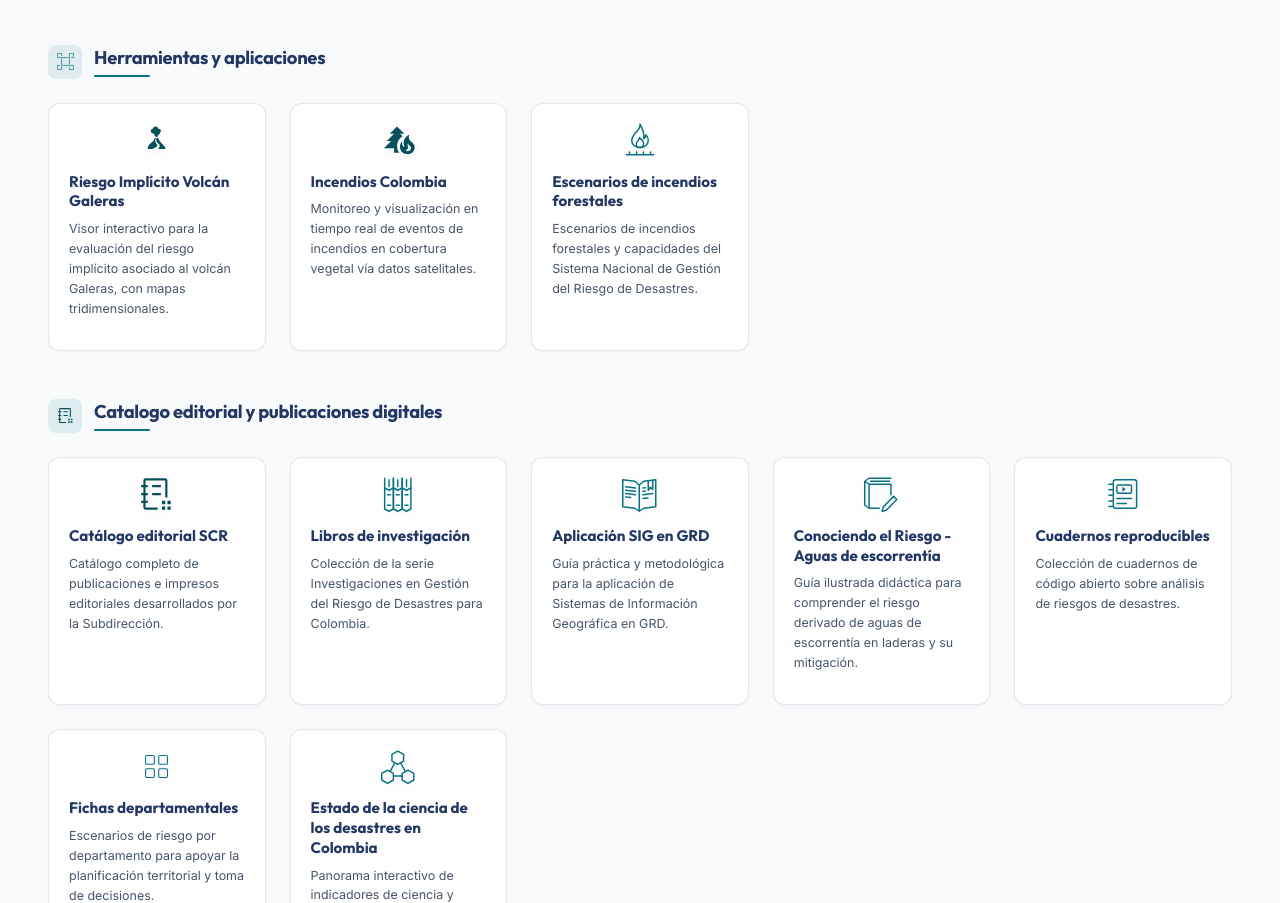
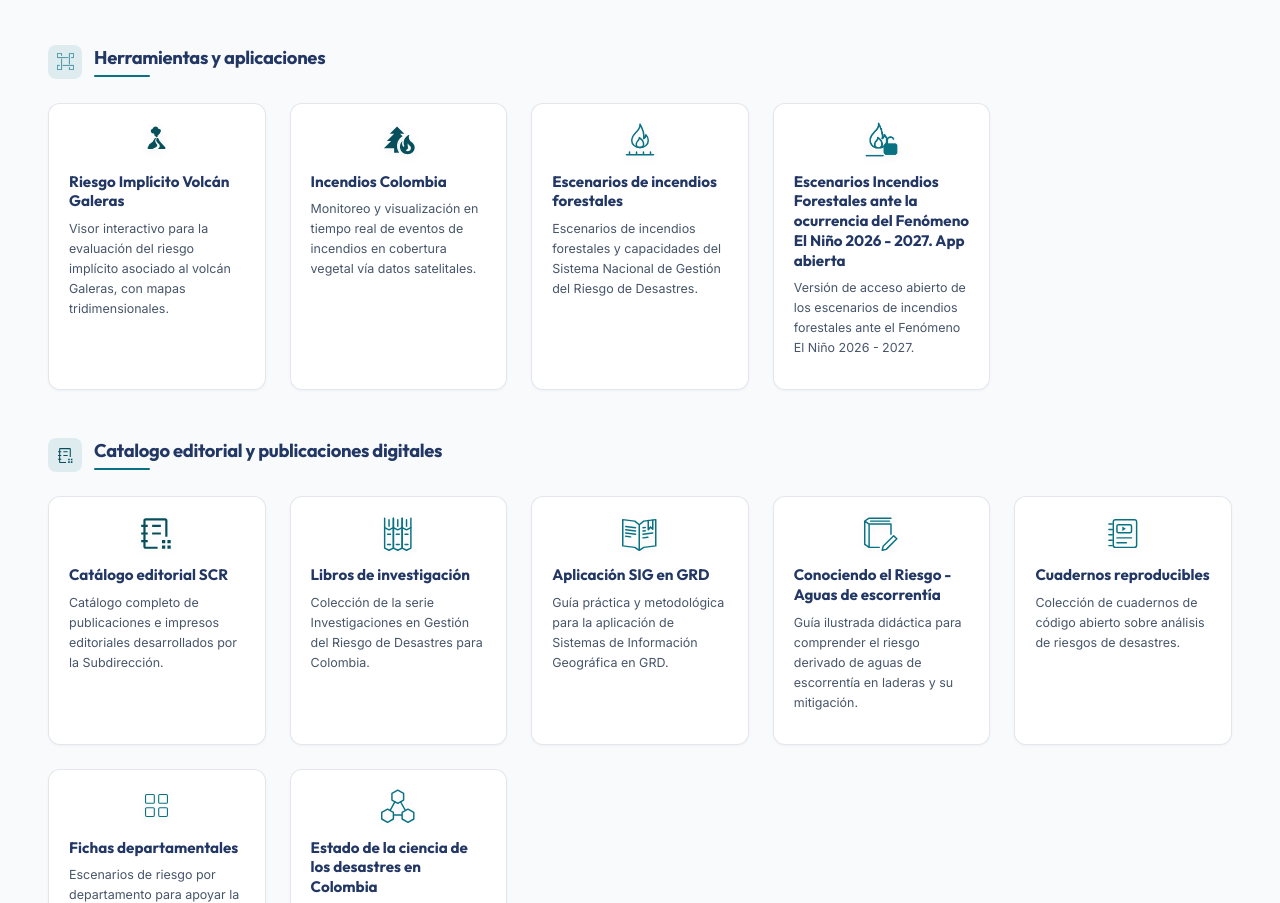
Before and after one commit to scr-ungrd/hub, a plain HTML site: page index.html in a window 1280 px wide. Shown: the part 831-1734 px from the top of the page. Drawn offline with nearby package versions, Linux system fonts and the light colour scheme.

Commit message:
Agrega card Escenarios Incendios Forestales El Niño 2026-2027 (app abierta)
Co-Authored-By: Claude Sonnet 5.5 <noreply@anthropic.com>

```diff
--- a/index.html
+++ b/index.html
@@ -370,6 +370,23 @@
             </a>
           </div>
 
+          <!-- CARD: Escenarios de incendios forestales - El Niño 2026-2027 (app abierta) -->
+          <div class="col resource-card-item" data-category="herramientas"
+            data-search-terms="escenarios incendios forestales fenomeno el nino 2026 2027 app abierta version libre acceso abierto sngrd amenaza municipios cobertura vegetal">
+            <a class="resource-card" href="https://scr-ungrd.github.io/escenarios-incendios-sngrd-free/" target="_blank" rel="noopener" aria-label="Abrir Escenarios de incendios forestales ante el Fenómeno El Niño 2026 - 2027, app abierta, en una nueva pestaña">
+              <div class="card-icon-centered">
+                <img src="assets/logos/escenarios-incendios-free-teal.png" alt="Ícono Escenarios de incendios forestales, app abierta" class="card-svg-icon"
+                  loading="lazy">
+              </div>
+              <div class="card-body-content">
+                <h4 class="card-resource-title">Escenarios Incendios Forestales ante la ocurrencia del Fenómeno El Niño 2026 - 2027. App abierta</h4>
+                <p class="card-resource-text">
+                  Versión de acceso abierto de los escenarios de incendios forestales ante el Fenómeno El Niño 2026 - 2027.
+                </p>
+              </div>
+            </a>
+          </div>
+
         </div>
       </div>
 
```
Also changed, not shown: assets/logos/escenarios-incendios-free-teal.png (added).
